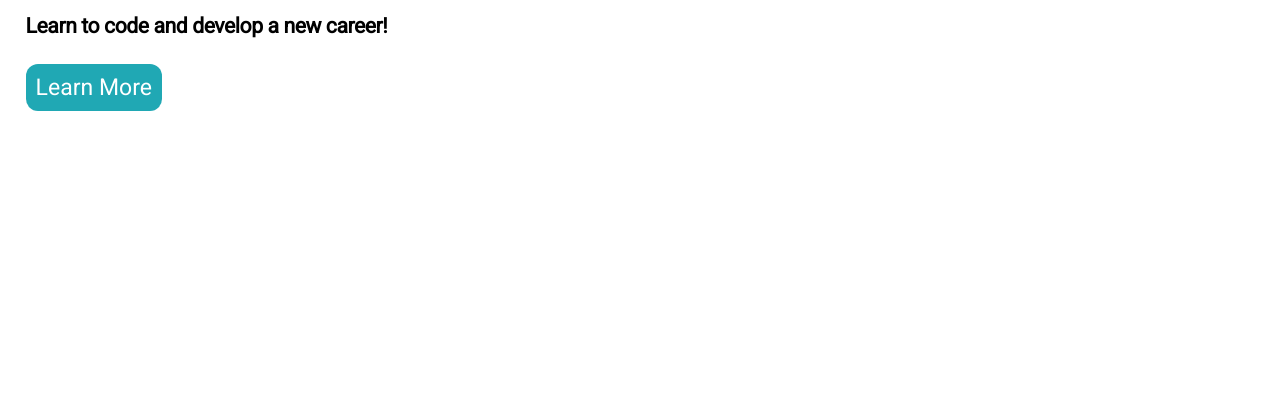
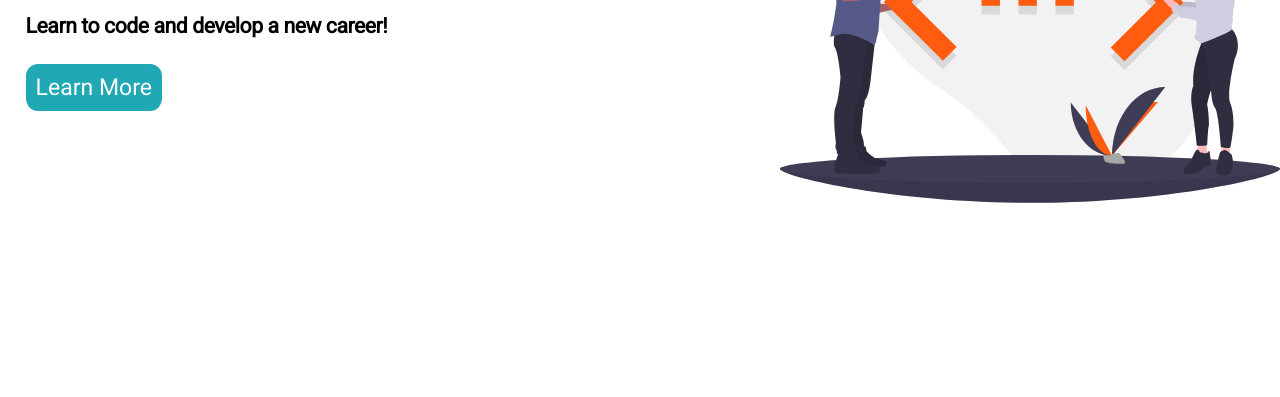
Before and after one commit to katibjohnson/bootcamp-prework-project, a plain HTML site: page index.html in a window 1280 px wide. Shown: the part 403-800 px from the top of the page. Drawn offline with Linux system fonts and the light colour scheme; the site is published under a folder, as on GitHub Pages, so addresses that start at the root find nothing.

Commit message:
Final repaired html

```diff
--- a/index.html
+++ b/index.html
@@ -24,7 +24,7 @@
             <h3 class="header">Learn to code and develop a new career!</h3>
             <a href="#" id="learn_more" class="button">Learn More</a>
        </div>
-       <img src="/assets/code.svg" alt="Learn to Code" width="500px" height=400px>
+       <img src="assets/code.svg" alt="Learn to Code" width="500px" height=400px>
     </div>
 </body>
 </html>
```
